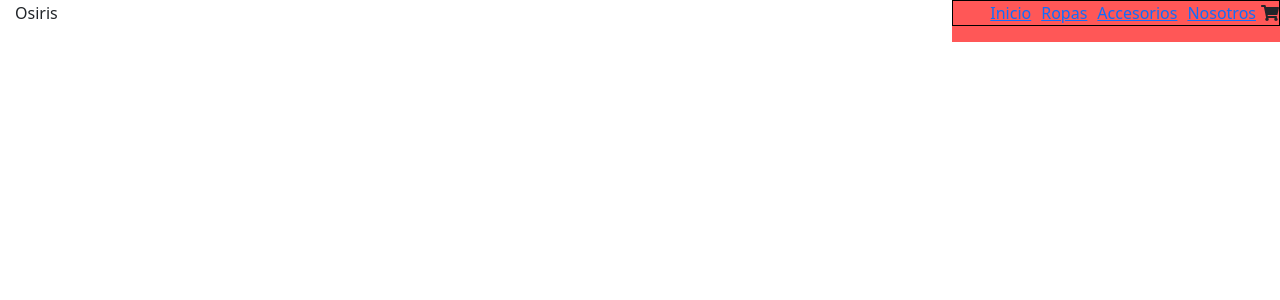
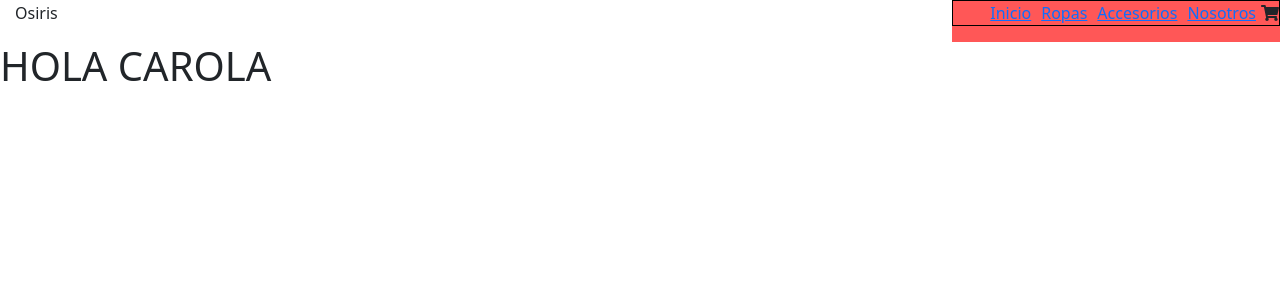
Before and after one commit to eladrenalina/osiris, a React (Create React App) app: page / in a window 1280 px wide. Shown: the top 300 px of the page. Built offline with nearby package versions, Linux system fonts and the light colour scheme.

Commit message:
ADD ItemListContainer

```diff
--- a/package.json
+++ b/package.json
@@ -3,6 +3,9 @@
   "version": "0.1.0",
   "private": true,
   "dependencies": {
+    "@fortawesome/fontawesome-svg-core": "^1.2.35",
+    "@fortawesome/free-solid-svg-icons": "^5.15.3",
+    "@fortawesome/react-fontawesome": "^0.1.14",
     "@testing-library/jest-dom": "^5.12.0",
     "@testing-library/react": "^11.2.7",
     "@testing-library/user-event": "^12.8.3",
--- a/src/App.js
+++ b/src/App.js
@@ -3,11 +3,14 @@
 import './App.css';
 import { NavBar } from './components/navbar/Navbar.js';
 import 'bootstrap/dist/css/bootstrap.min.css';
+import {ItemListContainer} from './components/ItemListContainer/ItemListContainer';
 
 function App() {
   return (
      <div>
     <NavBar/>
+    <ItemListContainer/>
+
     </div>
   );
 }
--- /dev/null
+++ b/src/components/ItemListContainer/ItemListContainer.js
@@ -0,0 +1,10 @@
+export function ItemListContainer ()
+{
+    return(
+    <div>
+        <h1>
+            HOLA CAROLA
+        </h1>
+    </div>
+    )
+}
```
Also changed, not shown: 1 other file (tests, documents, lock files or other folders).
